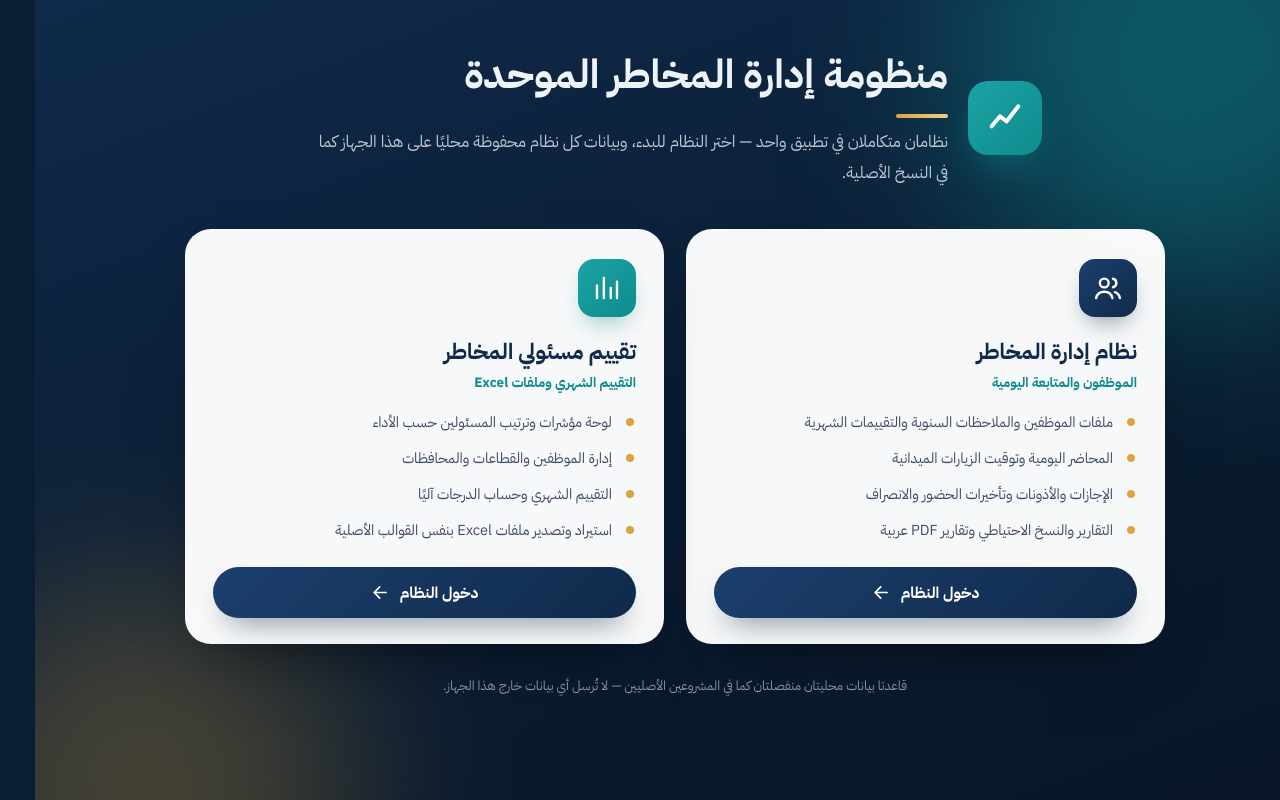
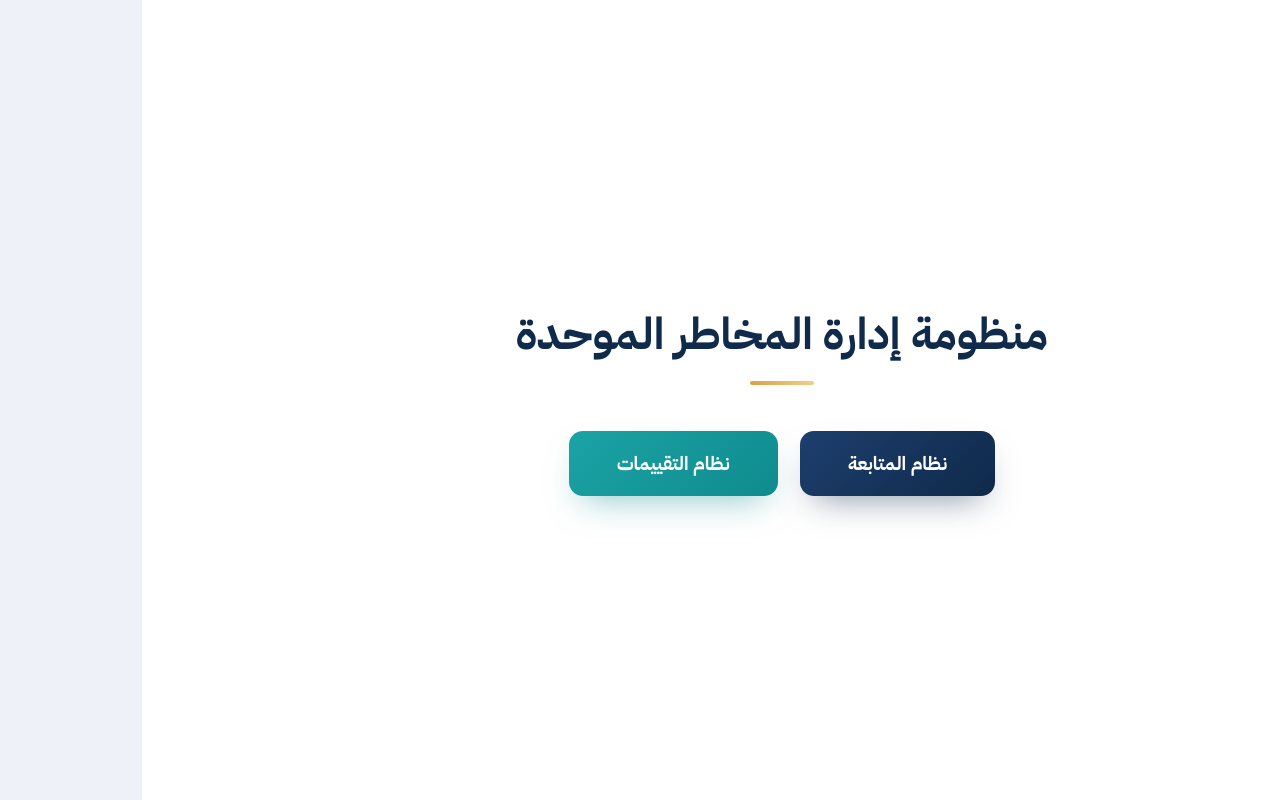
Before and after one commit to fadiRamzy/T-E-S-T, a React (Vite) app: page /employees in a window 1280 px wide. Built offline with nearby package versions, Linux system fonts and the light colour scheme.

Commit message:
Add files via upload

```diff
--- a/src/App.tsx
+++ b/src/App.tsx
@@ -79,57 +79,11 @@ function PortalHomeChip() {
 function Portal() {
   return (
     <div className="portal">
-      <div className="portal-glow portal-glow--a" aria-hidden="true" />
-      <div className="portal-glow portal-glow--b" aria-hidden="true" />
-      <header className="portal-head">
-        <span className="portal-logo" aria-hidden="true">
-          <svg viewBox="0 0 24 24"><path d="M4 17l5-6 4 3 7-9" /></svg>
-        </span>
-        <div>
-          <h1>منظومة إدارة المخاطر الموحدة</h1>
-          <p>نظامان متكاملان في تطبيق واحد — اختر النظام للبدء، وبيانات كل نظام محفوظة محليًا على هذا الجهاز كما في النسخ الأصلية.</p>
-        </div>
-      </header>
-
-      <main className="portal-grid">
-        <article className="portal-card">
-          <span className="portal-card__icon portal-card__icon--mgmt" aria-hidden="true">
-            <svg viewBox="0 0 24 24"><circle cx="9" cy="8" r="3.5" /><path d="M2.5 20c.8-3.2 3.4-5 6.5-5s5.7 1.8 6.5 5" /><path d="M16 4.6a3.5 3.5 0 0 1 0 6.8M17.5 15.3c2 .6 3.5 2.2 4 4.7" /></svg>
-          </span>
-          <h2>نظام إدارة المخاطر</h2>
-          <p className="portal-card__sub">الموظفون والمتابعة اليومية</p>
-          <ul>
-            <li>ملفات الموظفين والملاحظات السنوية والتقييمات الشهرية</li>
-            <li>المحاضر اليومية وتوقيت الزيارات الميدانية</li>
-            <li>الإجازات والأذونات وتأخيرات الحضور والانصراف</li>
-            <li>التقارير والنسخ الاحتياطي وتقارير PDF عربية</li>
-          </ul>
-          <a className="portal-enter" href="#/mgmt/employees">دخول النظام
-            <svg viewBox="0 0 24 24" aria-hidden="true"><path d="M19 12H5m6-7-7 7 7 7" /></svg>
-          </a>
-        </article>
-
-        <article className="portal-card">
-          <span className="portal-card__icon portal-card__icon--eval" aria-hidden="true">
-            <svg viewBox="0 0 24 24"><path d="M4 20V10m5.5 10V4M15 20v-8m5 8V7" /></svg>
-          </span>
-          <h2>تقييم مسئولي المخاطر</h2>
-          <p className="portal-card__sub">التقييم الشهري وملفات Excel</p>
-          <ul>
-            <li>لوحة مؤشرات وترتيب المسئولين حسب الأداء</li>
-            <li>إدارة الموظفين والقطاعات والمحافظات</li>
-            <li>التقييم الشهري وحساب الدرجات آليًا</li>
-            <li>استيراد وتصدير ملفات Excel بنفس القوالب الأصلية</li>
-          </ul>
-          <a className="portal-enter" href="#/eval/dashboard">دخول النظام
-            <svg viewBox="0 0 24 24" aria-hidden="true"><path d="M19 12H5m6-7-7 7 7 7" /></svg>
-          </a>
-        </article>
-      </main>
-
-      <footer className="portal-foot">
-        <span>قاعدتا بيانات محليتان منفصلتان كما في المشروعين الأصليين — لا تُرسل أي بيانات خارج هذا الجهاز.</span>
-      </footer>
+      <h1 className="portal-title">منظومة إدارة المخاطر الموحدة</h1>
+      <div className="portal-actions">
+        <a className="portal-btn portal-btn--mgmt" href="#/mgmt/employees">نظام المتابعة</a>
+        <a className="portal-btn portal-btn--eval" href="#/eval/dashboard">نظام التقييمات</a>
+      </div>
     </div>
   );
 }
--- a/src/index.css
+++ b/src/index.css
@@ -4,93 +4,78 @@
 html, body { margin: 0; padding: 0; }
 body {
   font-family: "IBM Plex Sans Arabic", "Segoe UI", Tahoma, system-ui, sans-serif;
-  background: #0b1d33;
+  background: #eef1f7;
   color: #17233a;
   -webkit-text-size-adjust: 100%;
 }
 .scope-mgmt, .scope-eval { min-height: 100vh; }
 
+/* Landing page — clean white, title + exactly two buttons */
 .portal {
-  position: relative;
   min-height: 100vh;
-  overflow: hidden;
-  background: linear-gradient(160deg, #0f2a4a 0%, #0b1d33 55%, #081627 100%);
-  color: #eef3fa;
-  padding: clamp(28px, 6vh, 64px) clamp(18px, 5vw, 72px) 36px;
+  background: #fff;
   display: flex;
   flex-direction: column;
   align-items: center;
+  justify-content: center;
+  gap: 46px;
+  padding: 48px 24px;
+  text-align: center;
 }
-.portal-glow { position: absolute; border-radius: 50%; filter: blur(90px); opacity: .5; pointer-events: none; }
-.portal-glow--a { width: 480px; height: 480px; background: #0f8b8d; top: -180px; inset-inline-start: -120px; }
-.portal-glow--b { width: 420px; height: 420px; background: #d9a441; bottom: -200px; inset-inline-end: -100px; opacity: .28; }
+.portal-title {
+  margin: 0;
+  font-size: clamp(28px, 5vw, 44px);
+  font-weight: 800;
+  color: #0f2a4a;
+  line-height: 1.4;
+}
+.portal-title::after {
+  content: "";
+  display: block;
+  width: 64px;
+  height: 4px;
+  margin: 16px auto 0;
+  border-radius: 4px;
+  background: linear-gradient(90deg, #d9a441, #f0cf86);
+}
+.portal-actions {
+  display: flex;
+  gap: 22px;
+  flex-wrap: wrap;
+  justify-content: center;
+}
+.portal-btn {
+  display: inline-block;
+  padding: 18px 48px;
+  border-radius: 14px;
+  font-size: 19px;
+  font-weight: 800;
+  color: #fff;
+  text-decoration: none;
+  transition: transform .18s ease, box-shadow .18s ease, filter .18s ease;
+}
+.portal-btn:hover { transform: translateY(-3px); filter: brightness(1.07); }
+.portal-btn:focus-visible, .portal-home-chip:focus-visible { outline: 3px solid #d9a441; outline-offset: 3px; }
+.portal-btn--mgmt { background: linear-gradient(135deg, #1d3f6e, #0f2a4a); box-shadow: 0 16px 34px -14px rgba(15, 42, 74, .5); }
+.portal-btn--eval { background: linear-gradient(135deg, #1ba3a5, #0f8b8d); box-shadow: 0 16px 34px -14px rgba(15, 139, 141, .5); }
+@media (max-width: 560px) {
+  .portal-actions { flex-direction: column; width: 100%; max-width: 340px; }
+  .portal-btn { width: 100%; }
+}
 
-.portal-head {
-  position: relative;
-  display: flex; align-items: center; gap: 20px;
-  max-width: 880px; text-align: start; margin-bottom: clamp(28px, 5vh, 52px);
-}
-.portal-logo {
-  flex: none; width: 74px; height: 74px; border-radius: 20px;
-  display: grid; place-items: center;
-  background: linear-gradient(135deg, #1ba3a5, #0f8b8d);
-  box-shadow: 0 18px 38px -14px rgba(15, 139, 141, .65);
-}
-.portal-logo svg { width: 40px; height: 40px; stroke: #fff; fill: none; stroke-width: 2.4; stroke-linecap: round; stroke-linejoin: round; }
-.portal-head h1 { margin: 0 0 8px; font-size: clamp(26px, 4vw, 40px); font-weight: 800; line-height: 1.35; }
-.portal-head h1::after { content: ""; display: block; width: 52px; height: 4px; margin-top: 12px; border-radius: 4px; background: linear-gradient(90deg, #d9a441, #f0cf86); }
-.portal-head p { margin: 0; color: rgba(238, 243, 250, .78); font-size: clamp(14px, 1.6vw, 16.5px); line-height: 1.9; max-width: 640px; }
-
-.portal-grid {
-  position: relative;
-  display: grid; grid-template-columns: repeat(2, minmax(0, 1fr));
-  gap: 22px; width: 100%; max-width: 980px;
-}
-@media (max-width: 760px) { .portal-grid { grid-template-columns: 1fr; } .portal-head { flex-direction: column; text-align: center; align-items: center; } .portal-head h1::after { margin-inline: auto; } }
-
-.portal-card {
-  background: rgba(255, 255, 255, .97);
-  color: #17233a;
-  border-radius: 26px;
-  padding: 30px 28px 26px;
-  box-shadow: 0 30px 60px -30px rgba(0, 0, 0, .55);
-  display: flex; flex-direction: column;
-  transition: transform .25s cubic-bezier(.2, .7, .2, 1), box-shadow .25s;
-}
-.portal-card:hover { transform: translateY(-5px); box-shadow: 0 40px 70px -30px rgba(0, 0, 0, .6); }
-.portal-card__icon { width: 58px; height: 58px; border-radius: 16px; display: grid; place-items: center; margin-bottom: 18px; }
-.portal-card__icon svg { width: 30px; height: 30px; stroke: #fff; fill: none; stroke-width: 1.9; stroke-linecap: round; stroke-linejoin: round; }
-.portal-card__icon--mgmt { background: linear-gradient(135deg, #1d3f6e, #0f2a4a); box-shadow: 0 12px 24px -10px rgba(15, 42, 74, .55); }
-.portal-card__icon--eval { background: linear-gradient(135deg, #1ba3a5, #0f8b8d); box-shadow: 0 12px 24px -10px rgba(15, 139, 141, .55); }
-.portal-card h2 { margin: 0; font-size: 22px; font-weight: 800; color: #0f2a4a; }
-.portal-card__sub { margin: 4px 0 16px; color: #0f8b8d; font-weight: 700; font-size: 13.5px; }
-.portal-card ul { margin: 0 0 24px; padding: 0; list-style: none; display: grid; gap: 10px; flex: 1; }
-.portal-card li { position: relative; padding-inline-start: 24px; color: #3d4c66; font-size: 14.5px; line-height: 1.8; }
-.portal-card li::before { content: ""; position: absolute; inset-inline-start: 2px; top: .62em; width: 8px; height: 8px; border-radius: 50%; background: #d9a441; }
-
-.portal-enter {
-  display: inline-flex; align-items: center; justify-content: center; gap: 10px;
-  background: linear-gradient(135deg, #1d3f6e, #0f2a4a); color: #fff;
-  text-decoration: none; font-weight: 800; font-size: 15.5px;
-  padding: 14px 22px; border-radius: 999px;
-  box-shadow: 0 16px 30px -14px rgba(15, 42, 74, .6);
-  transition: filter .2s, transform .2s;
-}
-.portal-enter:hover { filter: brightness(1.15); }
-.portal-enter:focus-visible, .portal-home-chip:focus-visible { outline: 3px solid #d9a441; outline-offset: 3px; }
-.portal-enter svg { width: 19px; height: 19px; stroke: currentColor; fill: none; stroke-width: 2.2; stroke-linecap: round; stroke-linejoin: round; }
-
-.portal-foot { position: relative; margin-top: 30px; color: rgba(238, 243, 250, .55); font-size: 13px; text-align: center; line-height: 1.9; }
-
+/* Unified gateway button — floating, horizontally centered near the top.
+   Content roots get extra top padding (in the scoped app stylesheets) so it
+   never overlaps sidebars, headings, or content. */
 .portal-home-chip {
-  position: fixed; bottom: 18px; inset-inline-start: 18px; z-index: 9999;
+  position: fixed; top: 10px; left: 50%; transform: translateX(-50%);
+  z-index: 9999;
   display: inline-flex; align-items: center; gap: 8px;
   background: #0f2a4a; color: #fff; text-decoration: none;
-  font-size: 13.5px; font-weight: 700; padding: 10px 16px; border-radius: 999px;
+  font-size: 13.5px; font-weight: 700; padding: 10px 18px; border-radius: 999px;
   border: 1px solid rgba(217, 164, 65, .55);
-  box-shadow: 0 14px 30px -12px rgba(8, 22, 39, .65);
-  opacity: .92; transition: opacity .2s, transform .2s;
+  box-shadow: 0 14px 30px -12px rgba(8, 22, 39, .5);
+  opacity: .94; transition: opacity .2s, transform .2s;
 }
-.portal-home-chip:hover { opacity: 1; transform: translateY(-2px); }
+.portal-home-chip:hover { opacity: 1; transform: translateX(-50%) translateY(-2px); }
 .portal-home-chip svg { width: 17px; height: 17px; stroke: #d9a441; fill: none; stroke-width: 2; stroke-linecap: round; stroke-linejoin: round; }
 @media print { .portal-home-chip { display: none; } }
```
Also changed, not shown: src/apps/evaluation/styles.css, src/apps/management/styles/reference-compat.css.
